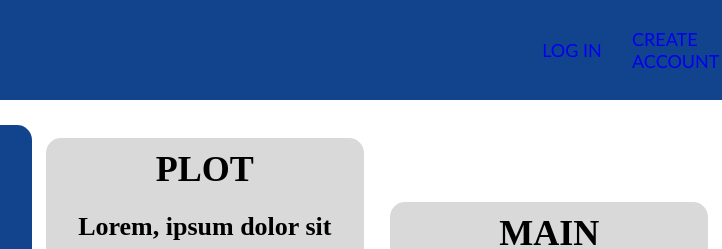
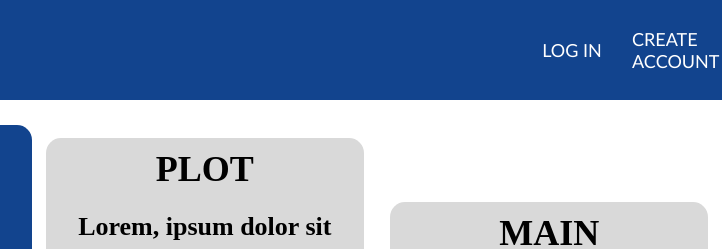
Before and after one commit to BSputek/BIG-REVIEWS, a plain HTML site: page fantasy/fantasy.html in a window 1280 px wide. Shown: the top 249 px of the page, 558-1280 px from the left. Drawn offline with Linux system fonts and the light colour scheme.

Commit message:
links
links text decoration none

```diff
--- a/animeAndSeries/aniseries.css
+++ b/animeAndSeries/aniseries.css
@@ -75,3 +75,11 @@
 .mainCharacters>ul>li{
     padding: 1%;
 }
+
+a{
+    color: white;
+}
+
+a:link{
+    text-decoration: none;
+}
--- a/fantasy/fantasy.css
+++ b/fantasy/fantasy.css
@@ -50,3 +50,11 @@ h1{
 .mainCharacters>ul>li{
     padding-bottom: 4%;
 }
+
+a{
+    color: white;
+}
+
+a:link{
+    text-decoration: none;
+}
--- a/horror/horror.css
+++ b/horror/horror.css
@@ -64,7 +64,10 @@
     padding-bottom: 2%;
 }
 
+a:link{
+    text-decoration: none;
+}
+
 a{
     color: white;
-    text-decoration: none;
 }
```
